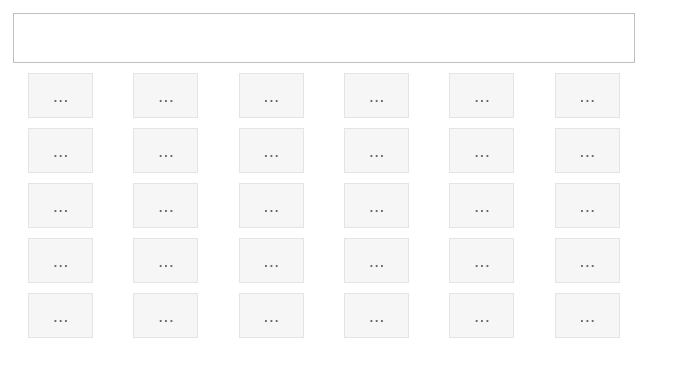
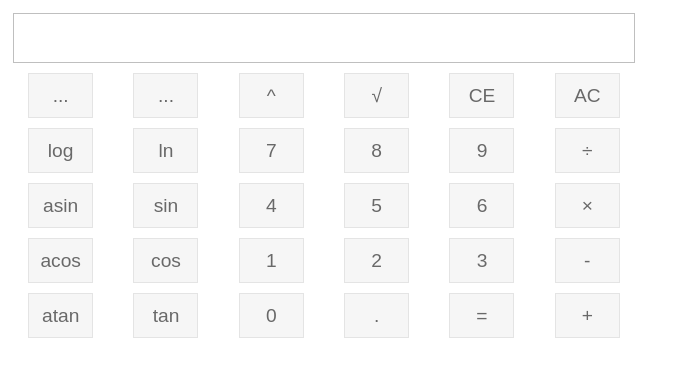
Before and after one commit to wendyzyw/WebCalculator_AngularJs, a plain HTML site: page index.html in a window 1280 px wide. Shown: the whole page, without its empty margins (0-685 px from the left). Drawn offline with nearby package versions, Linux system fonts and the light colour scheme.

Commit message:
add basic number buttons and clear/backspace buttons control

```diff
--- a/index.html
+++ b/index.html
@@ -1,19 +1,20 @@
-<html>
+<html ng-app="CalculatorApp">
 
 <head>
     <meta charset="UTF-8">
     <title>Calculator</title>
     <link rel="stylesheet" href="style.css" media="screen" type="text/css" />
+
 </head>
 
 <body>
 
-    <div id="calculator_panel">
+    <div id="calculator_panel" ng-controller="CalculatorController">
         <table>
             <!--table of 6 columns and 5 rows of buttons plus one row of display-->
             <tr>
                 <td colspan="6"> <!-- display row -->
-                    <input type="text" class="display_text" id="display" value="" />
+                    <input type="text" class="display_text" id="display" value="" ng-model="usr_input"/>
                 </td>
             </tr>
 
@@ -21,54 +22,56 @@
             <tr>
                 <td><input type="button" name="operator" class="op_btn" value="..." /></td>
                 <td><input type="button" name="operator" class="op_btn" value="..." /></td>
-                <td><input type="button" name="operator" class="op_btn" value="..." /></td>
-                <td><input type="button" name="operator" class="op_btn" value="..." /></td>
-                <td><input type="button" name="operator" class="op_btn" value="..." /></td>
-                <td><input type="button" name="operator" class="op_btn" value="..." /></td>
+                <td><input type="button" name="operator" class="op_btn" value="^" /></td>
+                <td><input type="button" name="operator" class="op_btn" value="√" /></td>
+                <td><input type="button" name="operator" class="op_btn" value="CE" ng-click="backspace()"/></td>
+                <td><input type="button" name="operator" class="op_btn" value="AC" ng-click="clear_input()"/></td>
             </tr>
 
             <!--second btn row -->
             <tr>
-                <td><input type="button" name="operator" class="op_btn" value="..." /></td>
-                <td><input type="button" name="operator" class="op_btn" value="..." /></td>
-                <td><input type="button" name="operator" class="op_btn" value="..." /></td>
-                <td><input type="button" name="operator" class="op_btn" value="..." /></td>
-                <td><input type="button" name="operator" class="op_btn" value="..." /></td>
-                <td><input type="button" name="operator" class="op_btn" value="..." /></td>
+                <td><input type="button" name="operator" class="op_btn" value="log" /></td>
+                <td><input type="button" name="operator" class="op_btn" value="ln" /></td>
+                <td><input type="button" name="operator" class="op_btn" value="7" ng-click="gather_input('7')"/></td>
+                <td><input type="button" name="operator" class="op_btn" value="8" ng-click="gather_input('8')"/></td>
+                <td><input type="button" name="operator" class="op_btn" value="9" ng-click="gather_input('9')"/></td>
+                <td><input type="button" name="operator" class="op_btn" value="÷" /></td>
             </tr>
 
             <!--third btn row-->
             <tr>
-                <td><input type="button" name="operator" class="op_btn" value="..." /></td>
-                <td><input type="button" name="operator" class="op_btn" value="..." /></td>
-                <td><input type="button" name="operator" class="op_btn" value="..." /></td>
-                <td><input type="button" name="operator" class="op_btn" value="..." /></td>
-                <td><input type="button" name="operator" class="op_btn" value="..." /></td>
-                <td><input type="button" name="operator" class="op_btn" value="..." /></td>
+                <td><input type="button" name="operator" class="op_btn" value="asin" /></td>
+                <td><input type="button" name="operator" class="op_btn" value="sin" /></td>
+                <td><input type="button" name="operator" class="op_btn" value="4" ng-click="gather_input('4')"/></td>
+                <td><input type="button" name="operator" class="op_btn" value="5" ng-click="gather_input('5')"/></td>
+                <td><input type="button" name="operator" class="op_btn" value="6" ng-click="gather_input('6')"/></td>
+                <td><input type="button" name="operator" class="op_btn" value="×" /></td>
             </tr>
 
             <!--fourth btn row-->
             <tr>
-                <td><input type="button" name="operator" class="op_btn" value="..." /></td>
-                <td><input type="button" name="operator" class="op_btn" value="..." /></td>
-                <td><input type="button" name="operator" class="op_btn" value="..." /></td>
-                <td><input type="button" name="operator" class="op_btn" value="..." /></td>
-                <td><input type="button" name="operator" class="op_btn" value="..." /></td>
-                <td><input type="button" name="operator" class="op_btn" value="..." /></td>
+                <td><input type="button" name="operator" class="op_btn" value="acos" /></td>
+                <td><input type="button" name="operator" class="op_btn" value="cos" /></td>
+                <td><input type="button" name="operator" class="op_btn" value="1" ng-click="gather_input('1')"/></td>
+                <td><input type="button" name="operator" class="op_btn" value="2" ng-click="gather_input('2')"/></td>
+                <td><input type="button" name="operator" class="op_btn" value="3" ng-click="gather_input('3')"/></td>
+                <td><input type="button" name="operator" class="op_btn" value="-" /></td>
             </tr>
 
             <!--fifth btn row-->
             <tr>
-                <td><input type="button" name="operator" class="op_btn" value="..." /></td>
-                <td><input type="button" name="operator" class="op_btn" value="..." /></td>
-                <td><input type="button" name="operator" class="op_btn" value="..." /></td>
-                <td><input type="button" name="operator" class="op_btn" value="..." /></td>
-                <td><input type="button" name="operator" class="op_btn" value="..." /></td>
-                <td><input type="button" name="operator" class="op_btn" value="..." /></td>
+                <td><input type="button" name="operator" class="op_btn" value="atan" /></td>
+                <td><input type="button" name="operator" class="op_btn" value="tan" /></td>
+                <td><input type="button" name="operator" class="op_btn" value="0" /></td>
+                <td><input type="button" name="operator" class="op_btn" value="." /></td>
+                <td><input type="button" name="operator" class="op_btn" value="=" /></td>
+                <td><input type="button" name="operator" class="op_btn" value="+" /></td>
             </tr>
         </table>
     </div>
 
+<script src="https://cdnjs.cloudflare.com/ajax/libs/angular.js/1.7.5/angular.min.js" type="text/javascript"></script>
+<script src="controller.js" type="text/javascript"></script>
 </body>
 
 </html>
```
